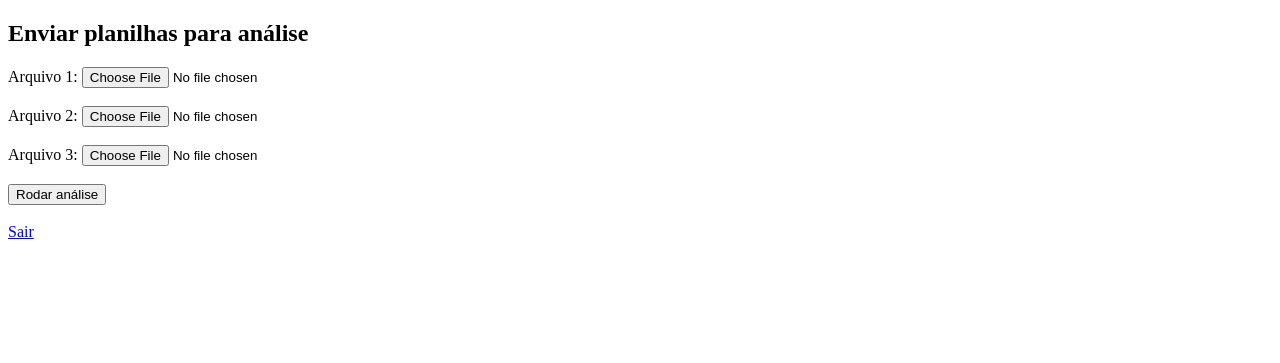
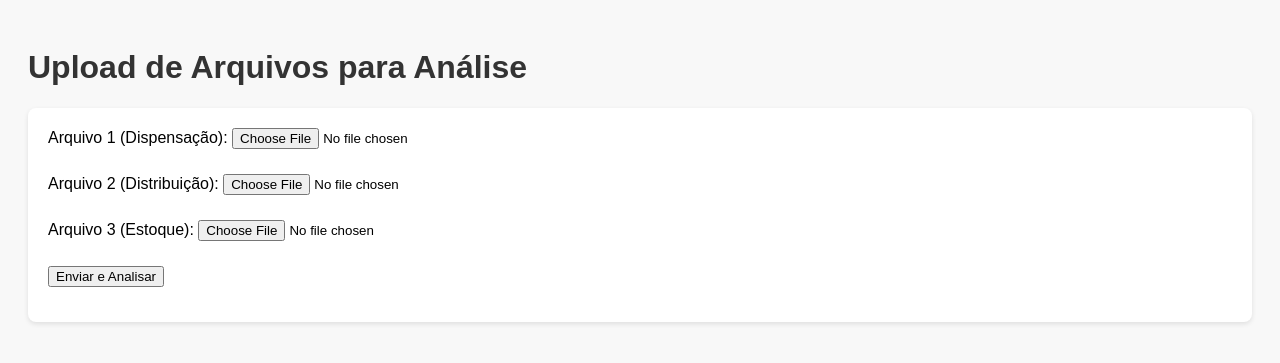
Before and after one commit to lealtiago-source/Far-analisedeconsumoeestoque, a Flask app: page /painel in a window 1280 px wide. Shown: the top 363 px of the page. Run offline with Flask 3, Linux system fonts and the light colour scheme; the visitor is signed in with stand-in values (Sample User, id 1).

```diff
--- a/templates/painel.html
+++ b/templates/painel.html
@@ -1,27 +1,35 @@
+
 <!DOCTYPE html>
-<html lang="pt-BR">
+<html lang="pt-br">
 <head>
     <meta charset="UTF-8">
     <title>Painel de Análise</title>
+    <style>
+        body { font-family: Arial, sans-serif; background-color: #f8f8f8; padding: 20px; }
+        h1 { color: #333; }
+        form { background: #fff; padding: 20px; border-radius: 8px; box-shadow: 0 2px 5px rgba(0,0,0,0.1); }
+        label { display: block; margin-bottom: 10px; }
+        input[type=file], input[type=submit] { margin-bottom: 15px; }
+        .flash { margin-top: 20px; padding: 10px; border-radius: 5px; }
+        .flash.success { background-color: #d4edda; color: #155724; }
+        .flash.error { background-color: #f8d7da; color: #721c24; }
+    </style>
 </head>
 <body>
-    <h2>Enviar planilhas para análise</h2>
-    {% with messages = get_flashed_messages() %}
+    <h1>Upload de Arquivos para Análise</h1>
+    <form method="post" enctype="multipart/form-data">
+        <label>Arquivo 1 (Dispensação): <input type="file" name="arquivo1" required></label>
+        <label>Arquivo 2 (Distribuição): <input type="file" name="arquivo2" required></label>
+        <label>Arquivo 3 (Estoque): <input type="file" name="arquivo3" required></label>
+        <input type="submit" value="Enviar e Analisar">
+    </form>
+
+    {% with messages = get_flashed_messages(with_categories=true) %}
       {% if messages %}
-        <ul>
-          {% for msg in messages %}
-            <li style="color:red">{{ msg }}</li>
-          {% endfor %}
-        </ul>
+        {% for category, message in messages %}
+          <div class="flash {{ category }}">{{ message|safe }}</div>
+        {% endfor %}
       {% endif %}
     {% endwith %}
-    <form method="POST" enctype="multipart/form-data">
-        <label>Arquivo 1: <input type="file" name="arquivo1" accept=".xlsx"></label><br><br>
-        <label>Arquivo 2: <input type="file" name="arquivo2" accept=".xlsx"></label><br><br>
-        <label>Arquivo 3: <input type="file" name="arquivo3" accept=".xlsx"></label><br><br>
-        <button type="submit">Rodar análise</button>
-    </form>
-    <br>
-    <a href="{{ url_for('logout') }}">Sair</a>
 </body>
 </html>
```
